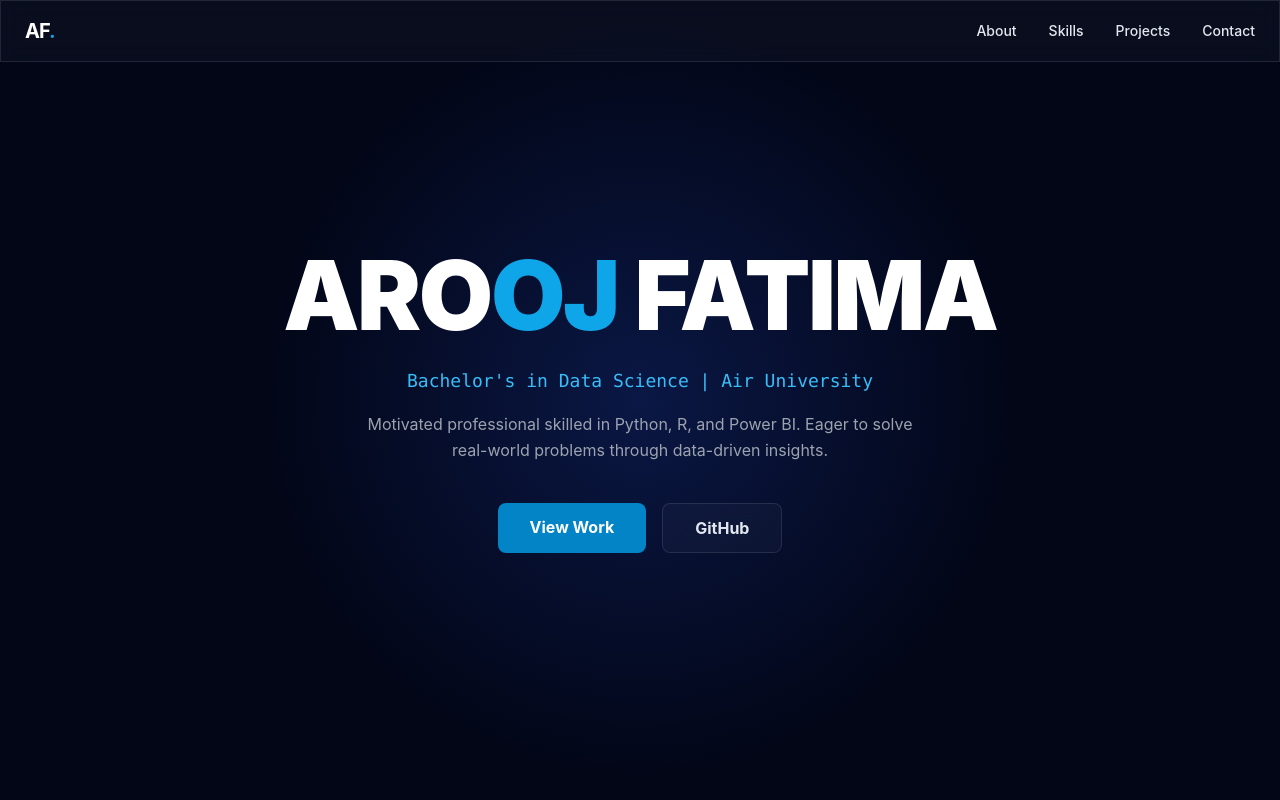
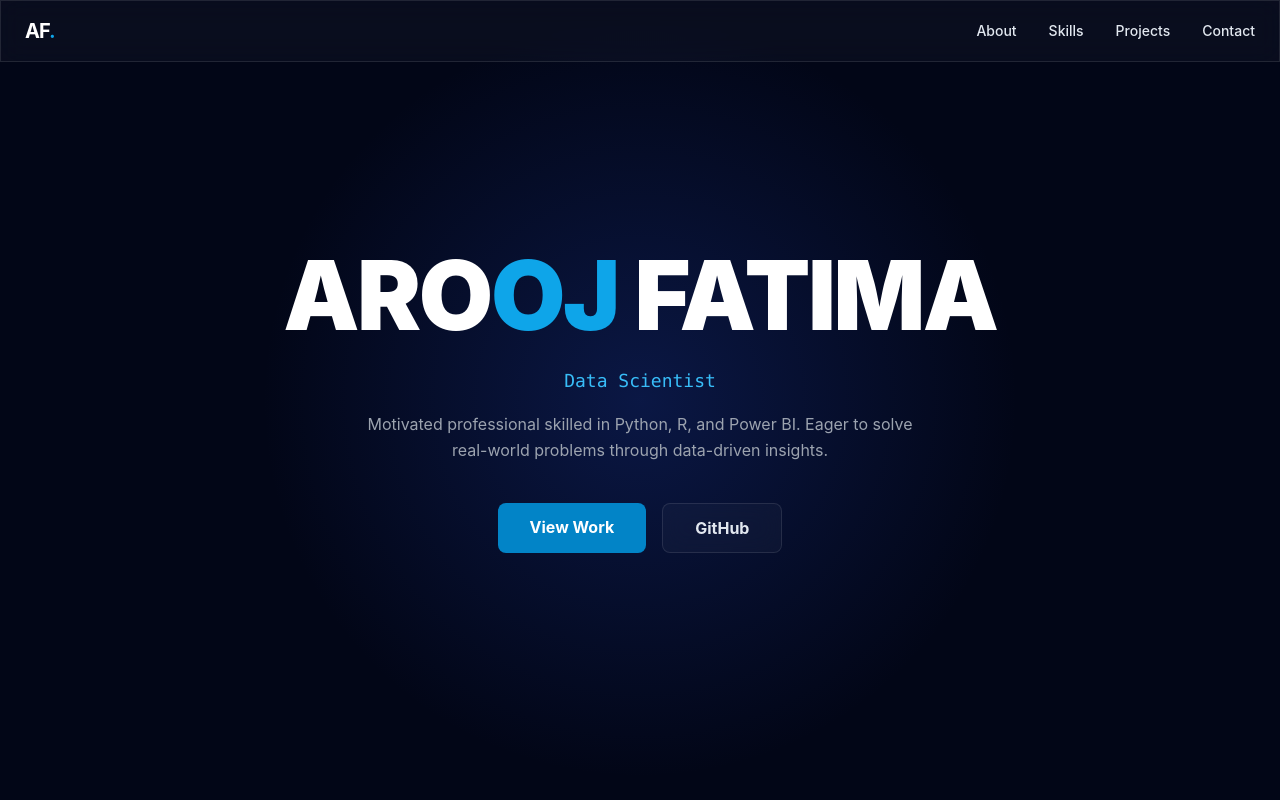
Before and after one commit to AroojFatima439/my-portfolio, a plain HTML site: page index.html in a window 1280 px wide. Shown: the top 800 px of the page. Drawn offline with nearby package versions, Linux system fonts and the light colour scheme.

Commit message:
Update job title in index.html

```diff
--- a/index.html
+++ b/index.html
@@ -53,7 +53,7 @@
         <h2 class="text-5xl md:text-8xl font-black mb-6 tracking-tight text-white">
             ARO<span class="text-sky-500">OJ</span> FATIMA
         </h2>
-        <p class="text-sky-400 font-mono mb-4 text-lg">Bachelor's in Data Science | Air University</p>
+        <p class="text-sky-400 font-mono mb-4 text-lg"> Data Scientist </p>
         <p class="max-w-xl text-gray-400 leading-relaxed">
             Motivated professional skilled in Python, R, and Power BI. Eager to solve real-world problems through data-driven insights.
         </p>
```
